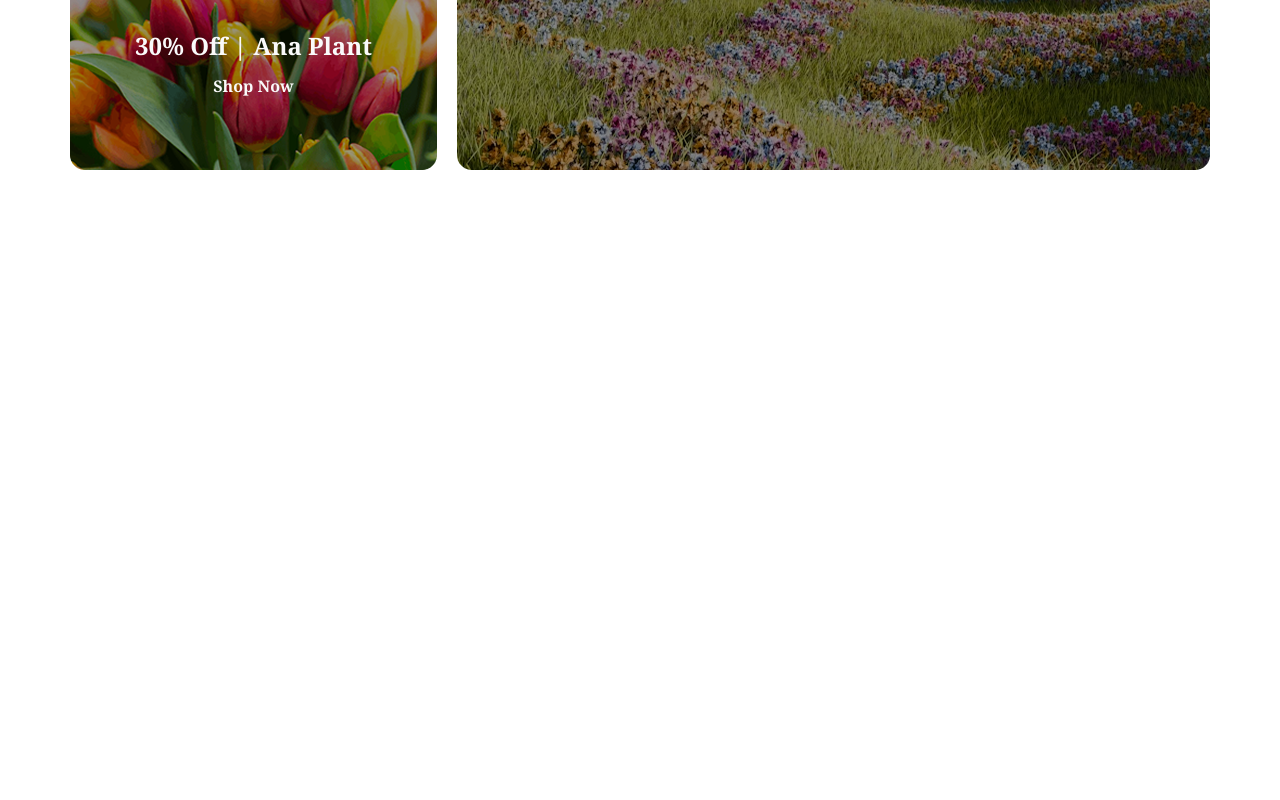
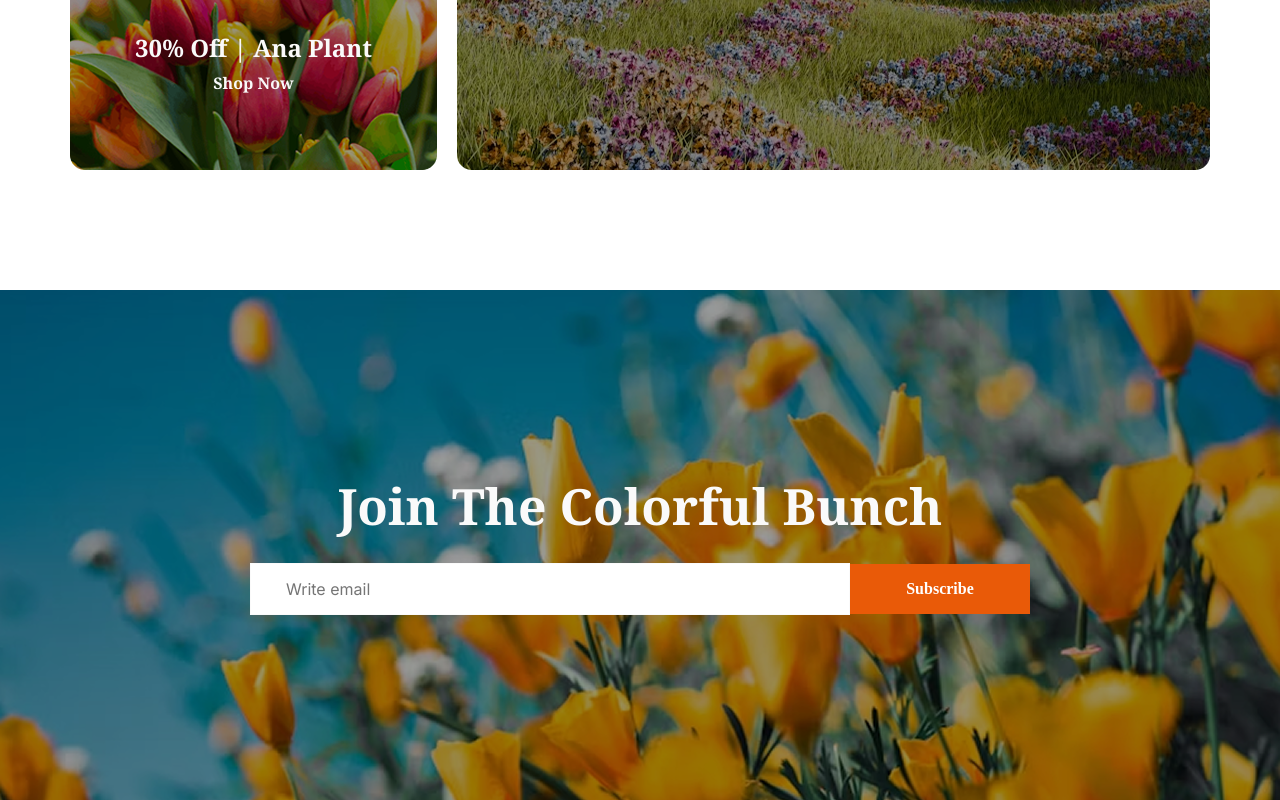
Before and after one commit to thekhaledshariar/ph-assignment-02, a plain HTML site: page index.html in a window 1280 px wide. Shown: the part 3355-4155 px from the top of the page. Before the commit the page ends 3645 px from the top, so only its background shows below. Drawn offline with Linux system fonts and the light colour scheme.

Commit message:
Join Section Added

```diff
--- a/index.html
+++ b/index.html
@@ -173,6 +173,15 @@
                 </div>
             </div>
          </Section>
+
+        <!-- Join Section -->
+         <section id="join-section">
+            <h2 id="headline-white">Join the colorful Bunch</h2>
+            <form class="subscribe-form">
+                <input class="form" type="email" placeholder="Write email" required>
+                <button type="submit">Subscribe</button>
+            </form>
+         </section>
     </main>
 </body>
 </html>
--- a/style.css
+++ b/style.css
@@ -302,7 +302,7 @@ ul {
     background-position: center;
     display: flex;
     flex-direction: column;
-    gap: 10px;
+    gap: 5px;
     text-align: center;
     justify-content: center;
 }
@@ -316,7 +316,7 @@ ul {
     background-position: center;
     display: flex;
     flex-direction: column;
-    gap: 10px;
+    gap: 5px;
     text-align: center;
     justify-content: center;
 }
@@ -330,7 +330,7 @@ ul {
     background-position: center;
     display: flex;
     flex-direction: column;
-    gap: 10px;
+    gap: 5px;
     text-align: center;
     justify-content: center;
 }
@@ -343,3 +343,60 @@ ul {
     color: #fafafa;
     text-decoration: none;
 }
+
+/* Join Section */
+
+#join-section {
+    width: 100%;
+    height: 510px;
+    background-image: url('./assets/news-letter-bg.png');
+    background-size: cover;
+    background-repeat: no-repeat;
+    background-position: center;
+    display: flex;
+    flex-direction: column;
+    gap: 25px;
+    text-align: center;
+    justify-content: center;
+}
+
+#headline-white {
+    color: #fafafa;
+}
+
+.subscribe-form {
+  display: flex;
+  flex-direction: row;
+  max-width: 800px;
+  width: 100%;
+  justify-content: center;
+  align-items: center;
+  margin: 0 auto;
+  gap: 0;
+}
+
+.subscribe-form input {
+  padding: 15px 35px;
+  font-size: 16px;
+  border: solid 1px #fafafa;
+  width: 600px;
+  outline: none;
+  font-family: 'Inter', sans-serif;
+}
+
+.subscribe-form button {
+  background-color: #E95A08;
+  color: #fff;
+  width: 180px;
+  padding: 16px 28px;
+  font-size: 16px;
+  font-weight: 600;
+  border: none;
+  cursor: pointer;
+  transition: background-color 0.3s ease;
+  font-family: 'Noto-serif', serif;
+}
+
+.subscribe-form button:hover {
+  background-color: #c94d06;
+}
```
